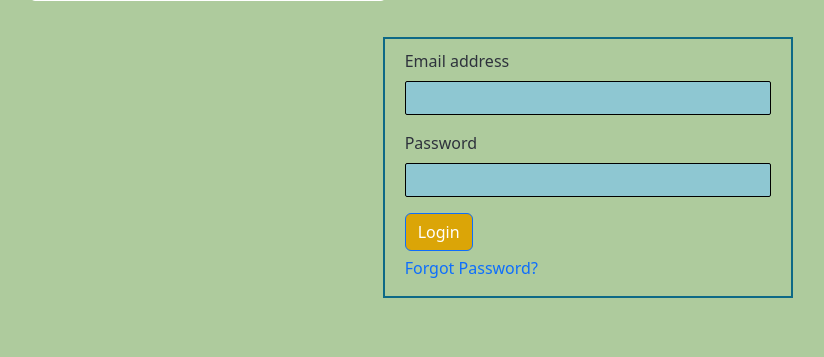
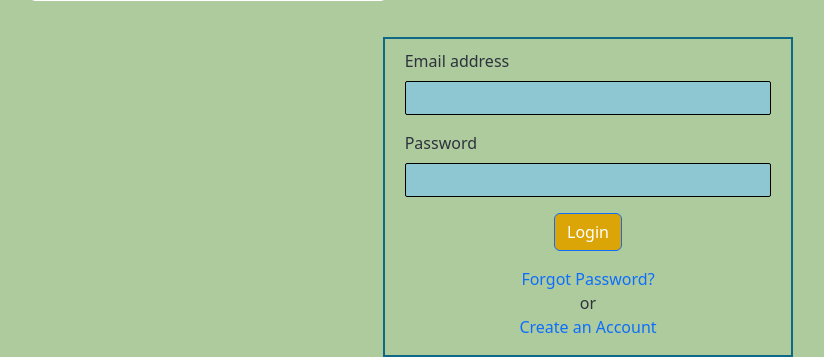
Before and after one commit to n00b110/bank-project, a Flask app: page / in a window 1280 px wide. Shown: the part 537-894 px from the top of the page, without its empty margins (52-876 px from the left). Before the commit the page ends 835 px from the top, so only its background shows below. Run offline with Flask 3, Linux system fonts and the light colour scheme.

Commit message:
fixed the login box appearance

```diff
--- a/templates/index.html
+++ b/templates/index.html
@@ -45,10 +45,16 @@
               <label for="inputPassword" class="form-label">Password</label>
               <input name="pw" type="password" class="form-control" id="inputPassword" style="border: 1px solid black; background-color: rgb(142, 199, 210);">
             </div>
-            <button type="submit" class="btn btn-primary" style="background-color: rgb(219, 165, 7);">Login</button>
-            <div class="mb-3 form-check;" style="padding-top: 5px;">
+            <div class="mb-3" style="text-align: center;">
+              <button type="submit" class="btn btn-primary" style="background-color: rgb(219, 165, 7);">Login</button>
+            </div>
+            <div class="mb-3 form-check;" style="text-align: center;">
               <a class="link-offset-2 link-offset-3-hover link-underline link-underline-opacity-0 link-underline-opacity-75-hover" href="{{ url_for('fPassword') }}">
                 Forgot Password?
+              </a>
+              <p style="margin-bottom: 0px;">or</p>
+              <a class="link-offset-2 link-offset-3-hover link-underline link-underline-opacity-0 link-underline-opacity-75-hover" href="{{ url_for('fPassword') }}" style="margin-top: 0px;">
+                Create an Account
               </a>
             </div>
           </form>
```
